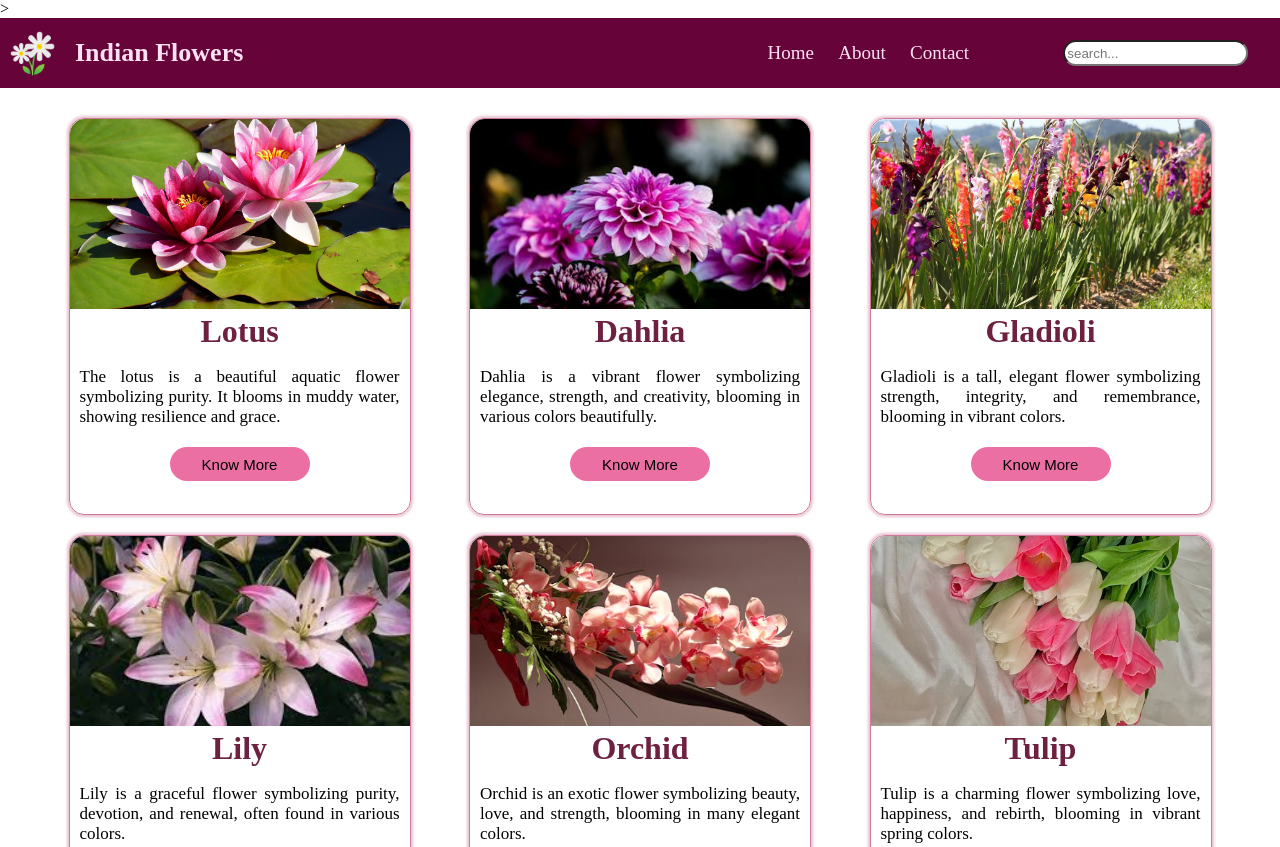
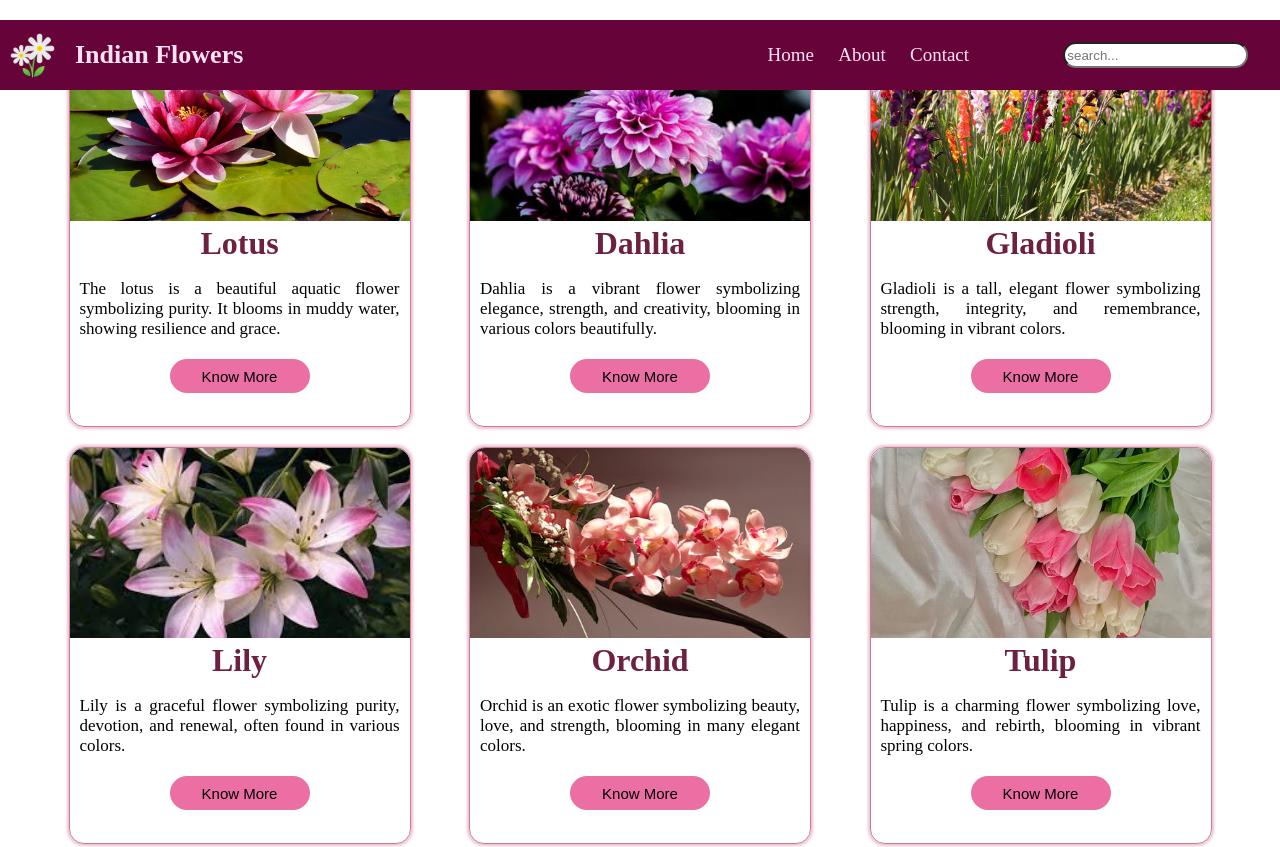
Before and after one commit to nalineebodke10/Navbar-Flowers-card-using-html-css, a plain HTML site: page index.html in a window 1280 px wide. Shown: the top 847 px of the page. Drawn offline with Linux system fonts and the light colour scheme.

Commit message:
change file name

```diff
--- a/navbar.html
+++ b/index.html
@@ -5,7 +5,7 @@
     <meta charset="UTF-8">
     <meta name="viewport" content="width=device-width, initial-scale=1.0">
     <title>Flowers card & Navbar</title>
-    ><link rel="stylesheet" href="style.css">
+    <link rel="stylesheet" href="style.css">
 </head>
 
 <body>
--- a/style.css
+++ b/style.css
@@ -5,11 +5,13 @@ body {
 
 .navbar {
     height: 60px;
+    width: 100%;
     padding: 5px;
     background-color: rgb(102, 4, 58);
     color: #ffe1f4;
     display: flex;
     align-content: center;
+    position: fixed;
 }
 
 .brand {
```
